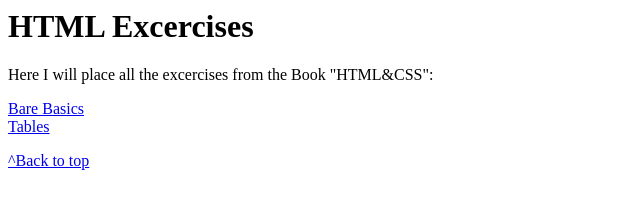
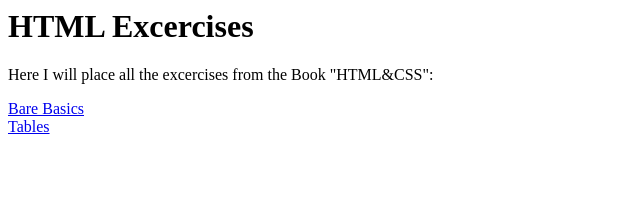
Before and after one commit to christopherwangemann/HTMLTestpage, a plain HTML site: page index.html in a window 1280 px wide. Shown: the whole page, without its empty margins (0-640 px from the left). Drawn offline with Linux system fonts and the light colour scheme.

Commit message:
Update index.html

```diff
--- a/index.html
+++ b/index.html
@@ -7,6 +7,5 @@
       <p>Here I will place all the excercises from the Book "HTML&CSS":</p>
       <a href="BareBasics.html">Bare Basics</a><br />
       <a href="Tables.html">Tables</a><br />
-    <p><a href="#top">^Back to top</a></p>
-  </body>
+    </body>
 </html>
```
